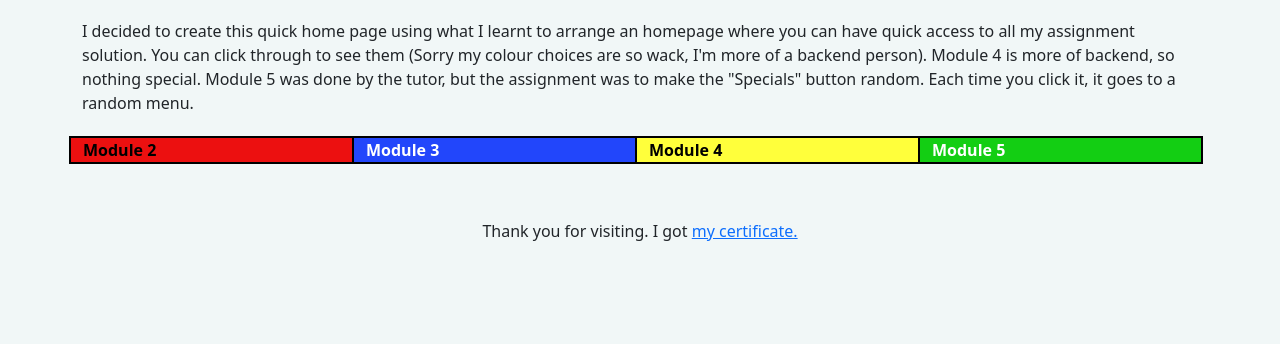
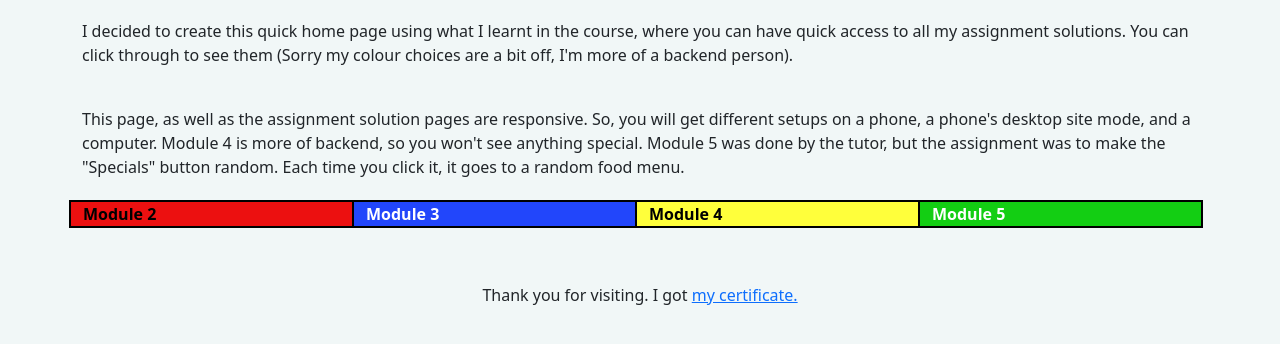
Before and after one commit to shy-programmer/cousera, a plain HTML site: page index.html in a window 1280 px wide. Shown: the part 78-422 px from the top of the page. Drawn offline with nearby package versions, Linux system fonts and the light colour scheme; a script that the page names is missing.

Commit message:
Updating

```diff
--- a/index.html
+++ b/index.html
@@ -14,7 +14,8 @@
         <h1 id="header">I TOOK A COUSERA COURSE</h1>
         <a href="https://www.coursera.org/learn/html-css-javascript-for-web-developers" target="_blank" id="subheader">HTML, CSS, and Javascript for web developers</a>
     </div>
-    <p class="description">I decided to create this quick home page using what I learnt to arrange an homepage where you can have quick access to all my assignment solution. You can click through to see them (Sorry my colour choices are so wack, I'm more of a backend person). Module 4 is more of backend, so nothing special. Module 5 was done by the tutor, but the assignment was to make the "Specials" button random. Each time you click it, it goes to a random menu.</p>
+    <p class="description">I decided to create this quick home page using what I learnt in the course, where you can have quick access to all my assignment solutions. You can click through to see them (Sorry my colour choices are a bit off, I'm more of a backend person).</p><br>
+    <p> This page, as well as the assignment solution pages are responsive. So, you will get different setups on a phone, a phone's desktop site mode, and a computer.  Module 4 is more of backend, so you won't see anything special. Module 5 was done by the tutor, but the assignment was to make the "Specials" button random. Each time you click it, it goes to a random food menu.</p>
     <div class="row all">
         <a href="./mod2_solution/index.html" class="M1 col-lg-3 col-md-6 col-sm-12">Module 2</a>
         <a href="mod3_solution/index.html" class="M2 col-lg-3 col-md-6 col-sm-12">Module 3</a>
```
